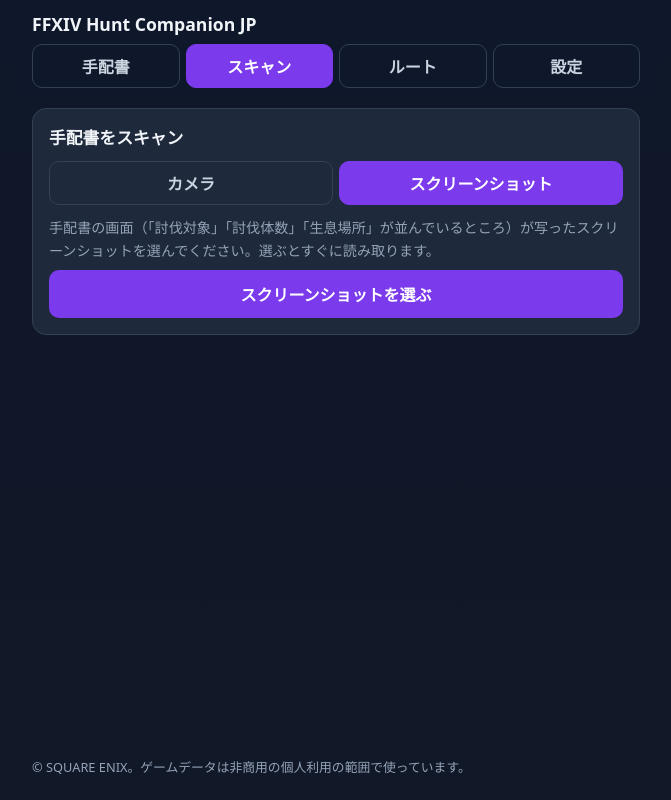
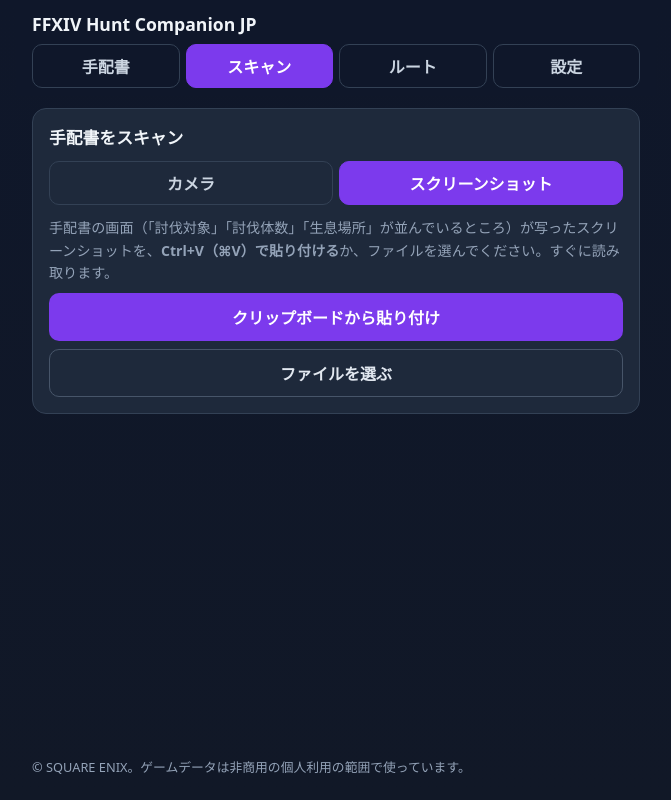
Before and after one commit to haoling/ffxiv-hunt-companion-jp, a Next.js app: page / in a window 1280 px wide. Both pictures are taken after a click on the tab "スキャン". Shown: the whole page, without its empty margins (304-975 px from the left). Built offline with nearby package versions, Linux system fonts and the light colour scheme.

Commit message:
スクリーンショットをクリップボードから貼り付けて読み取れるようにする
Co-Authored-By: Claude Sonnet 5.5 <noreply@anthropic.com>
Claude-Session: https://claude.ai/code/session_013QHVihtPKZ5HjRi1iAi8K9

```diff
--- a/app/scan-tab.tsx
+++ b/app/scan-tab.tsx
@@ -79,6 +79,8 @@ export function ScanTab({ onOpenBills }: { onOpenBills: () => void }) {
     }
   }, []);
 
+  const onFile = useCallback((f: Blob) => readImage(f, "file"), [readImage]);
+
   const failCamera = useCallback((message: string) => {
     setError(message);
     setMode("file");
@@ -102,7 +104,7 @@ export function ScanTab({ onOpenBills }: { onOpenBills: () => void }) {
                 </button>
               ))}
             </div>
-            {mode === "camera" ? <CameraPanel onCapture={(b) => readImage(b, "camera")} onError={failCamera} /> : <FilePanel onFile={(f) => readImage(f, "file")} />}
+            {mode === "camera" ? <CameraPanel onCapture={(b) => readImage(b, "camera")} onError={failCamera} /> : <FilePanel onFile={onFile} />}
           </>
         )}
         {stage.kind === "reading" && (
@@ -127,12 +129,61 @@ export function ScanTab({ onOpenBills }: { onOpenBills: () => void }) {
   );
 }
 
+/** クリップボードの画像を取り出す（Ctrl+V の貼り付けイベントから） */
+function imageFromPaste(e: ClipboardEvent): File | undefined {
+  for (const item of e.clipboardData?.items ?? []) {
+    if (item.kind === "file" && item.type.startsWith("image/")) return item.getAsFile() ?? undefined;
+  }
+  return undefined;
+}
+
 function FilePanel({ onFile }: { onFile: (file: File) => void }) {
+  const [pasteError, setPasteError] = useState<string>();
+
+  // このパネルを表示している間は、どこで Ctrl+V（⌘V）を押しても貼り付けられる
+  useEffect(() => {
+    const onPaste = (e: ClipboardEvent) => {
+      const file = imageFromPaste(e);
+      if (!file) return;
+      e.preventDefault();
+      onFile(file);
+    };
+    document.addEventListener("paste", onPaste);
+    return () => document.removeEventListener("paste", onPaste);
+  }, [onFile]);
+
+  /** ボタンから貼り付ける（Clipboard API。ブラウザが許可を求めることがある） */
+  const pasteFromButton = async () => {
+    setPasteError(undefined);
+    try {
+      for (const item of await navigator.clipboard.read()) {
+        const type = item.types.find((t) => t.startsWith("image/"));
+        if (type) {
+          onFile(new File([await item.getType(type)], "clipboard", { type }));
+          return;
+        }
+      }
+      setPasteError("クリップボードに画像がありません。スクリーンショットをコピーしてからもう一度押してください。");
+    } catch {
+      setPasteError("クリップボードを読み取れませんでした。Ctrl+V（⌘V）で貼り付けてください。");
+    }
+  };
+
   return (
     <div className={styles.scanActions}>
-      <p className={styles.muted}>手配書の画面（「討伐対象」「討伐体数」「生息場所」が並んでいるところ）が写ったスクリーンショットを選んでください。選ぶとすぐに読み取ります。</p>
-      <label className={styles.primaryButton} style={{ display: "grid", placeItems: "center", cursor: "pointer" }}>
-        スクリーンショットを選ぶ
+      <p className={styles.muted}>
+        手配書の画面（「討伐対象」「討伐体数」「生息場所」が並んでいるところ）が写ったスクリーンショットを、<strong>Ctrl+V（⌘V）で貼り付ける</strong>か、ファイルを選んでください。すぐに読み取ります。
+      </p>
+      {pasteError && (
+        <p className={styles.warn} role="alert">
+          {pasteError}
+        </p>
+      )}
+      <button type="button" className={styles.primaryButton} onClick={pasteFromButton}>
+        クリップボードから貼り付け
+      </button>
+      <label className={styles.secondaryButton} style={{ display: "grid", placeItems: "center", cursor: "pointer" }}>
+        ファイルを選ぶ
         <input
           type="file"
           accept="image/*"
```
Also changed, not shown: 1 other file (tests, documents, lock files or other folders).
